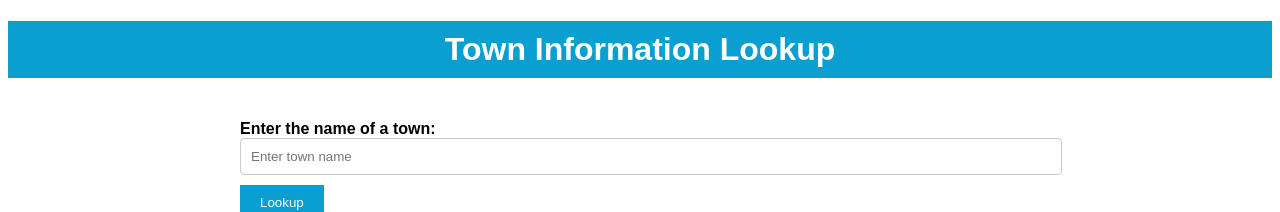
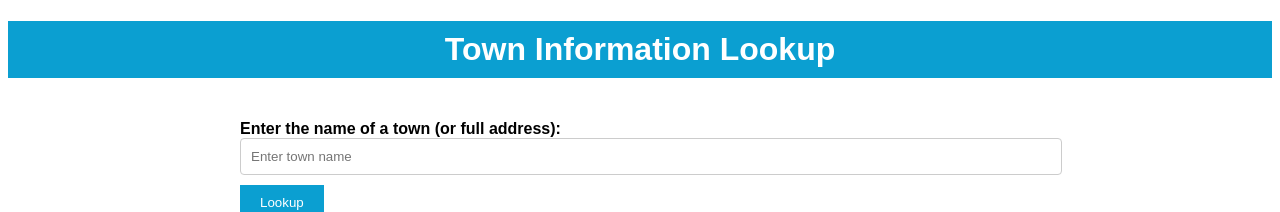
Before and after one commit to cc18dd/View-History-Of-Any-Town, a plain HTML site: page index.html in a window 1280 px wide. Shown: the top 212 px of the page. Drawn offline with Linux system fonts and the light colour scheme.

Commit message:
Update index.html

```diff
--- a/index.html
+++ b/index.html
@@ -13,7 +13,7 @@
 <body>
     <h1>Town Information Lookup</h1>
     <div class="container">
-    <label for="townName">Enter the name of a town:</label>
+    <label for="townName">Enter the name of a town (or full address):</label>
     <input type="text" id="townName" placeholder="Enter town name">
     <button onclick="lookupTown()">Lookup</button>
     <script>urlLook();</script>
```
